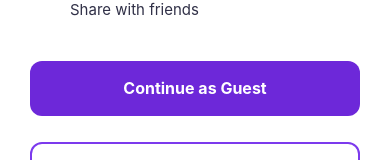
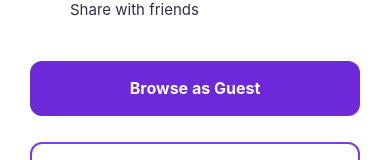
Before and after one commit to dpit-group/event-to-all, a React Native app in the folder FRONTEND/: screen / in a window 390 px wide. Shown: the part 590-750 px from the top of the page. Built offline with nearby package versions, Linux system fonts and the light colour scheme; some icons are missing.

Commit message:
changed_one_word

```diff
--- a/FRONTEND/src/screens/WelcomeScreen.tsx
+++ b/FRONTEND/src/screens/WelcomeScreen.tsx
@@ -83,7 +83,7 @@ export function WelcomeScreen({
 
       {/* Continue as guest */}
       <TouchableOpacity style={styles.primaryButton} onPress={onContinue}>
-        <Text style={styles.primaryButtonText}>Continue as Guest</Text>
+        <Text style={styles.primaryButtonText}>Browse as Guest</Text>
       </TouchableOpacity>
       {/* Log in button */}
       <TouchableOpacity style={styles.loginButton} onPress={onLogin}>
```
